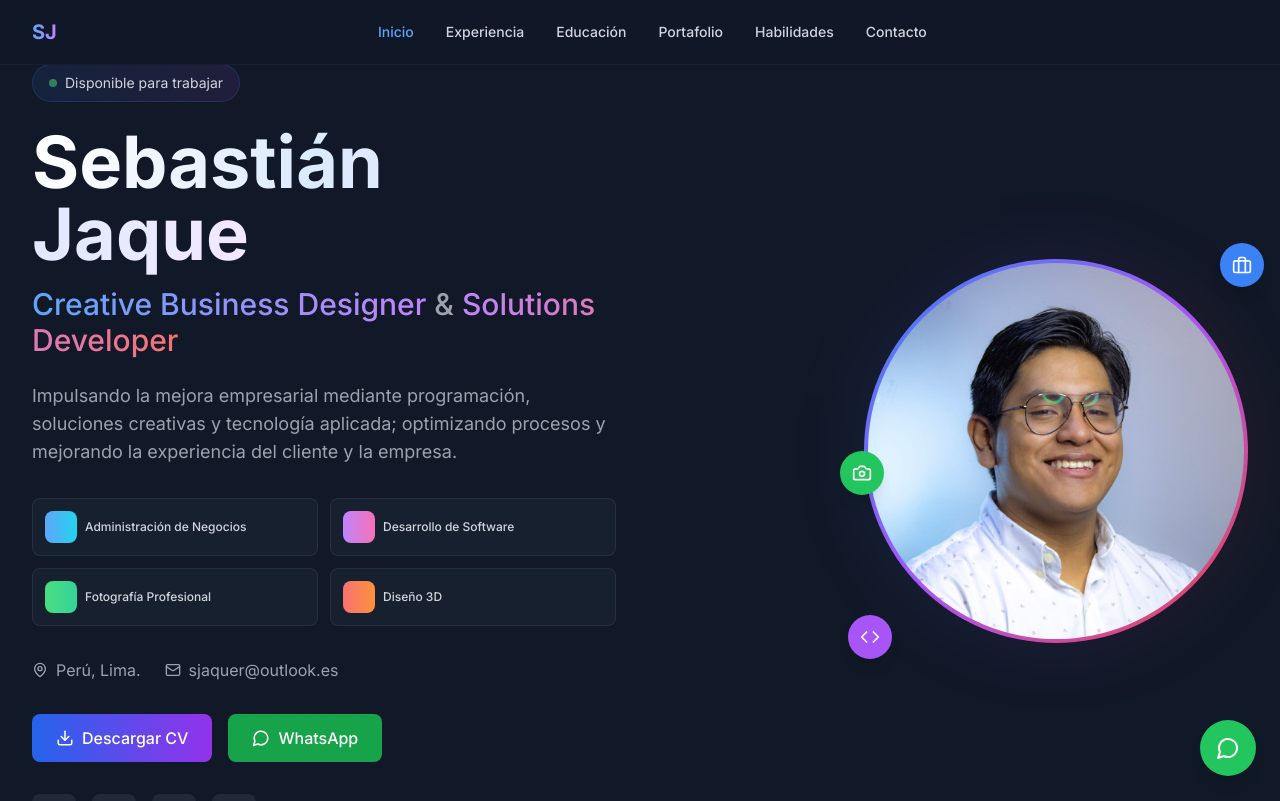
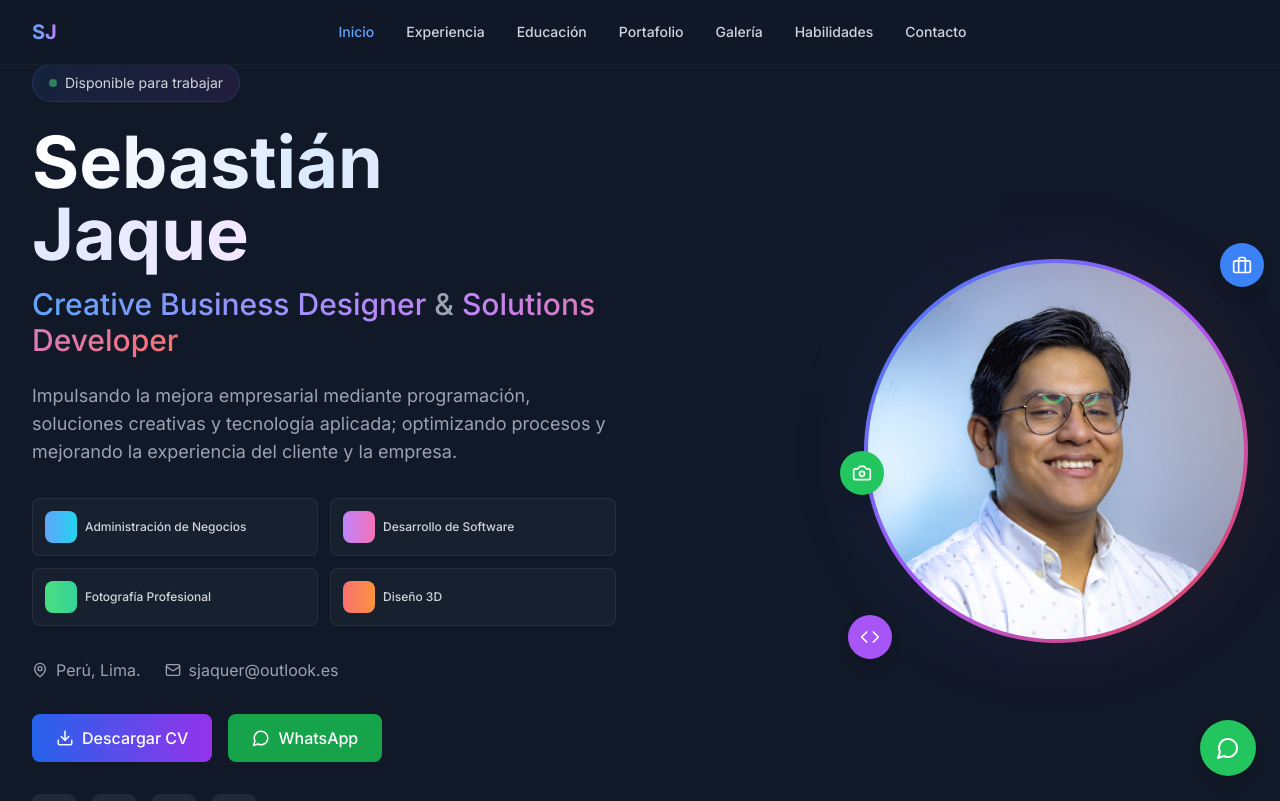
Before and after one commit to sjaquer/portafolio, a React (Vite) app: page / in a window 1280 px wide. Shown: the top 801 px of the page. Built offline with nearby package versions, Linux system fonts and the light colour scheme.

Commit message:
Add gallery feature and administrative skills

```diff
--- a/src/App.tsx
+++ b/src/App.tsx
@@ -5,6 +5,7 @@ import Hero from './components/Hero';
 import Experience from './components/Experience';
 import Education from './components/Education';
 import Portfolio from './components/Portfolio';
+import Gallery from './components/Gallery';
 import Skills from './components/Skills';
 import Contact from './components/Contact';
 import Footer from './components/Footer';
@@ -24,7 +25,7 @@ function App() {
 
   useEffect(() => {
     const handleScroll = () => {
-      const sections = ['home', 'experience', 'education', 'portfolio', 'skills', 'contact'];
+      const sections = ['home', 'experience', 'education', 'portfolio', 'gallery', 'skills', 'contact'];
       const scrollPosition = window.scrollY + 100;
 
       for (const section of sections) {
@@ -94,6 +95,7 @@ function App() {
           <Experience />
           <Education />
           <Portfolio />
+          <Gallery />
           <Skills />
           <Contact />
         </main>
--- /dev/null
+++ b/src/components/Gallery.tsx
@@ -0,0 +1,67 @@
+import React from 'react';
+import { motion } from 'framer-motion';
+import { useInView } from 'react-intersection-observer';
+import { gallery } from '../data/portfolio';
+
+const Gallery: React.FC = () => {
+  const [ref, inView] = useInView({ threshold: 0.1, triggerOnce: true });
+
+  return (
+    <section id="gallery" className="py-20 px-4 sm:px-6 lg:px-8 bg-gray-900/30">
+      <div className="max-w-7xl mx-auto">
+        <motion.div
+          ref={ref}
+          initial={{ opacity: 0, y: 30 }}
+          animate={inView ? { opacity: 1, y: 0 } : {}}
+          transition={{ duration: 0.6 }}
+          className="text-center mb-16"
+        >
+          <h2 className="text-4xl sm:text-5xl font-bold mb-4">
+            <span className="bg-gradient-to-r from-purple-400 to-pink-400 bg-clip-text text-transparent">
+              Galería Multimedia
+            </span>
+          </h2>
+          <p className="text-gray-400 text-lg max-w-2xl mx-auto">
+            Una selección de fotografías y videos destacados de mis proyectos recientes.
+          </p>
+        </motion.div>
+
+        <div className="grid grid-cols-2 md:grid-cols-3 gap-4 auto-rows-[150px] md:auto-rows-[200px]">
+          {gallery.map((item, index) => (
+            <motion.div
+              key={item.id}
+              initial={{ opacity: 0, y: 30 }}
+              animate={inView ? { opacity: 1, y: 0 } : {}}
+              transition={{ duration: 0.6, delay: index * 0.1 }}
+              className={`overflow-hidden rounded-xl relative ${index === 0 ? 'md:col-span-2 md:row-span-2' : ''}`}
+            >
+              {item.type === 'image' ? (
+                <img src={item.src} alt={item.alt} className="w-full h-full object-cover" />
+              ) : (
+                <video src={item.src} className="w-full h-full object-cover" autoPlay loop muted />
+              )}
+            </motion.div>
+          ))}
+        </div>
+
+        <motion.div
+          initial={{ opacity: 0, y: 30 }}
+          animate={inView ? { opacity: 1, y: 0 } : {}}
+          transition={{ duration: 0.6, delay: 0.6 }}
+          className="text-center mt-12"
+        >
+          <a
+            href="https://github.com/sjaquer"
+            target="_blank"
+            rel="noopener noreferrer"
+            className="inline-flex items-center gap-2 px-6 py-3 bg-gradient-to-r from-purple-600 to-pink-600 text-white rounded-lg font-medium hover:from-purple-700 hover:to-pink-700 transition-all duration-300"
+          >
+            Ver portafolio completo
+          </a>
+        </motion.div>
+      </div>
+    </section>
+  );
+};
+
+export default Gallery;
--- a/src/components/Header.tsx
+++ b/src/components/Header.tsx
@@ -15,6 +15,7 @@ const Header: React.FC<HeaderProps> = ({ activeSection, setActiveSection }) => {
     { id: 'experience', label: 'Experiencia' },
     { id: 'education', label: 'Educación' },
     { id: 'portfolio', label: 'Portafolio' },
+    { id: 'gallery', label: 'Galería' },
     { id: 'skills', label: 'Habilidades' },
     { id: 'contact', label: 'Contacto' }
   ];
--- a/src/data/portfolio.ts
+++ b/src/data/portfolio.ts
@@ -1,4 +1,4 @@
-import { Experience, Education, Project, Skill } from '../types';
+import { Experience, Education, Project, Skill, GalleryItem } from '../types';
 
 export const experiences: Experience[] = [
 {
@@ -215,5 +215,37 @@ export const skills: Skill[] = [
   { name: 'AWS', category: 'DevOps', proficiency: 85, icon: 'Cloud' },
   { name: 'Docker', category: 'DevOps', proficiency: 80, icon: 'Package' },
   { name: 'Git', category: 'DevOps', proficiency: 95, icon: 'GitBranch' },
-  { name: 'MongoDB', category: 'Base de Datos', proficiency: 85, icon: 'Database' }
+  { name: 'MongoDB', category: 'Base de Datos', proficiency: 85, icon: 'Database' },
+
+  // Administrative
+  { name: 'Excel Avanzado', category: 'Administrativas', proficiency: 90, icon: 'FileText' },
+  { name: 'Gestión Documental', category: 'Administrativas', proficiency: 80, icon: 'ClipboardList' },
+  { name: 'Planificación', category: 'Administrativas', proficiency: 75, icon: 'CalendarCheck' }
 ];
+
+export const gallery: GalleryItem[] = [
+  {
+    id: '1',
+    type: 'image',
+    src: 'https://images.pexels.com/photos/3225517/pexels-photo-3225517.jpeg?auto=compress&cs=tinysrgb&w=600',
+    alt: 'Proyecto de diseño 3D'
+  },
+  {
+    id: '2',
+    type: 'image',
+    src: 'https://images.pexels.com/photos/977241/pexels-photo-977241.jpeg?auto=compress&cs=tinysrgb&w=600',
+    alt: 'Fotografía de producto'
+  },
+  {
+    id: '3',
+    type: 'video',
+    src: 'https://videos.pexels.com/video-files/856205/856205-hd_1280_720_25fps.mp4',
+    alt: 'Video promocional'
+  },
+  {
+    id: '4',
+    type: 'video',
+    src: 'https://videos.pexels.com/video-files/854109/854109-hd_1280_720_30fps.mp4',
+    alt: 'Animación 3D'
+  }
+];
--- a/src/types/index.ts
+++ b/src/types/index.ts
@@ -45,3 +45,10 @@ export interface ContactForm {
   subject: string;
   message: string;
 }
+
+export interface GalleryItem {
+  id: string;
+  type: 'image' | 'video';
+  src: string;
+  alt: string;
+}
```
